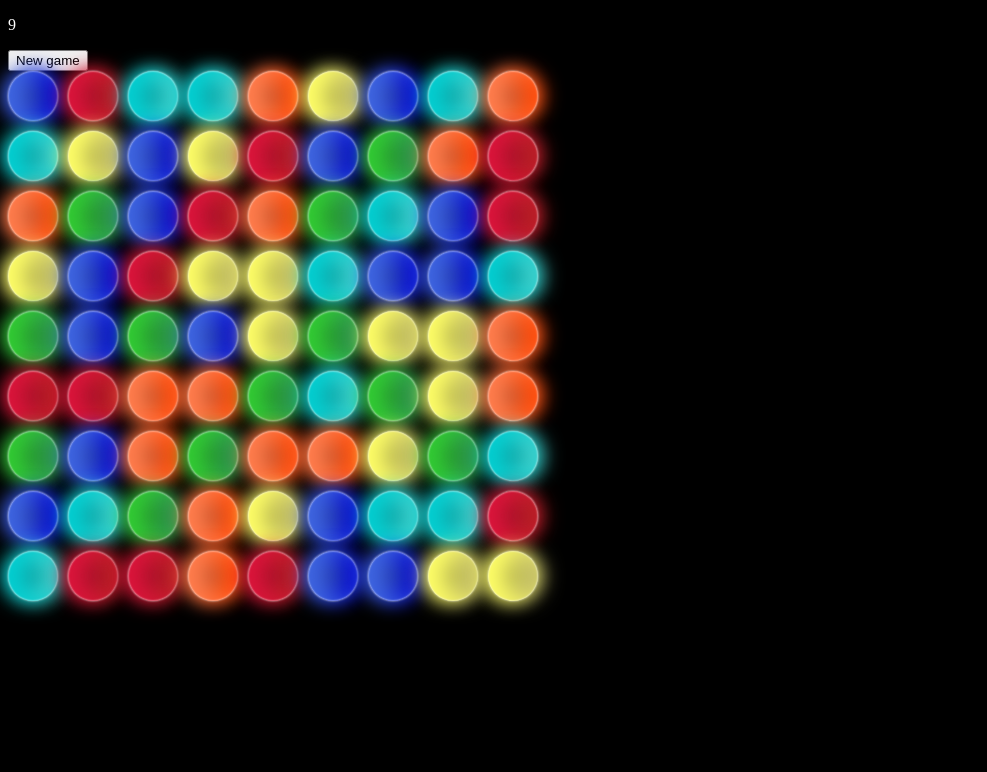
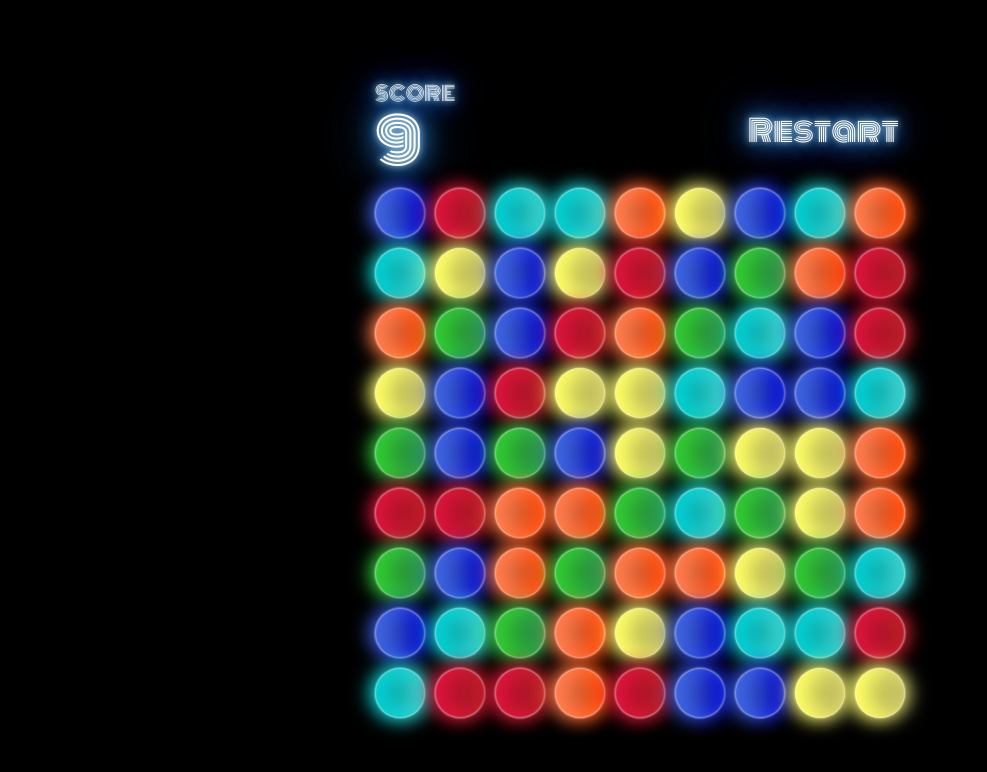
Before and after one commit to hasan42/three-in-line, an Angular app: page / in a window 1280 px wide. Shown: the top 772 px of the page, without its empty margins (0-987 px from the left). Built offline with nearby package versions, Linux system fonts and the light colour scheme.

Commit message:
finish style, rework flat to concat

```diff
--- a/src/app/app.component.html
+++ b/src/app/app.component.html
@@ -1,2 +1,4 @@
-<app-stat></app-stat>
-<app-area></app-area>
+<div class="wrap">
+  <app-stat></app-stat>
+  <app-area></app-area>
+</div>
--- a/src/app/app.component.scss
+++ b/src/app/app.component.scss
@@ -0,0 +1,8 @@
+.wrap {
+	min-height: 100%;
+  display: flex;
+  flex-direction: column;
+  justify-content: center;
+  width: 530px;
+  margin: 0 auto;
+}
--- a/src/app/area/area.component.scss
+++ b/src/app/area/area.component.scss
@@ -2,4 +2,5 @@
   display: grid;
   grid-template-columns: repeat(9, 50px);
   grid-gap: 10px;
+  margin-top: 10px;
 }
--- a/src/app/game.service.ts
+++ b/src/app/game.service.ts
@@ -226,9 +226,9 @@ export class GameService {
           el.x = idx;
         });
       }
-      tempArr.push(tempLine);
+      tempArr = tempArr.concat(tempLine);
     }
-    tempArr = tempArr.flat();
+    // tempArr = tempArr.flat();
     tempArr.sort((a, b)=>{
       let keyA = a.x,
           keyB = b.x;
--- a/src/app/stat/stat.component.html
+++ b/src/app/stat/stat.component.html
@@ -1,2 +1,9 @@
-<p>{{score}}</p>
-<button (click)="onClickNewGame()">New game</button>
+<div class="stat">
+  <div>
+    <p class="small">SCORE</p>
+    <p>{{score}}</p>
+  </div>
+  <div>s
+    <button (click)="onClickNewGame()" alt="Start new game" title="Start new game">Restart</button>
+  </div>
+</div>
--- a/src/app/stat/stat.component.scss
+++ b/src/app/stat/stat.component.scss
@@ -1,3 +1,46 @@
+.stat {
+  display: flex;
+  justify-content: space-between;
+  align-items:center;
+}
 p {
   color: white;
+  margin: 0;
+  font-size: 60px;
+  line-height: 1.2;
+  animation: neon .2s ease-in-out infinite alternate;
+  &.small {
+    font-size: 20px;
+  }
 }
+button {
+  font-family: 'Monoton', cursive;
+  background: transparent;
+  border: 0;
+  outline: 0;
+  color: white;
+  margin: 0;
+  font-size: 30px;
+  animation: neon .2s ease-in-out infinite alternate;
+  cursor: pointer;
+}
+@keyframes neon {
+  from {
+    text-shadow:
+    0 0 6px rgba(202,228,225,0.92),
+    0 0 30px rgba(202,228,225,0.34),
+    0 0 12px rgba(30,132,242,0.52),
+    0 0 21px rgba(30,132,242,0.92),
+    0 0 34px rgba(30,132,242,0.78),
+    0 0 54px rgba(30,132,242,0.92);
+  }
+  to {
+    text-shadow:
+    0 0 6px rgba(202,228,225,0.98),
+    0 0 30px rgba(202,228,225,0.42),
+    0 0 12px rgba(30,132,242,0.58),
+    0 0 22px rgba(30,132,242,0.84),
+    0 0 38px rgba(30,132,242,0.88),
+    0 0 60px rgba(30,132,242,1);
+  }
+}
--- a/src/app/tile/tile.component.scss
+++ b/src/app/tile/tile.component.scss
@@ -17,6 +17,7 @@
   border-radius: 50%;
   transition: all .3s 0s;
   overflow: hidden;
+  cursor: pointer;
 
   &:before {
     content: '';
--- a/src/styles.scss
+++ b/src/styles.scss
@@ -1,4 +1,9 @@
 /* You can add global styles to this file, and also import other style files */
-body {
-	background-color: #000;
+@import url('https://fonts.googleapis.com/css?family=Monoton');
+html, body {
+  position: relative;
+  margin: 0;
+  height: 100%;
+  background-color: #000;
+  font-family: 'Monoton', cursive;
 }
```
